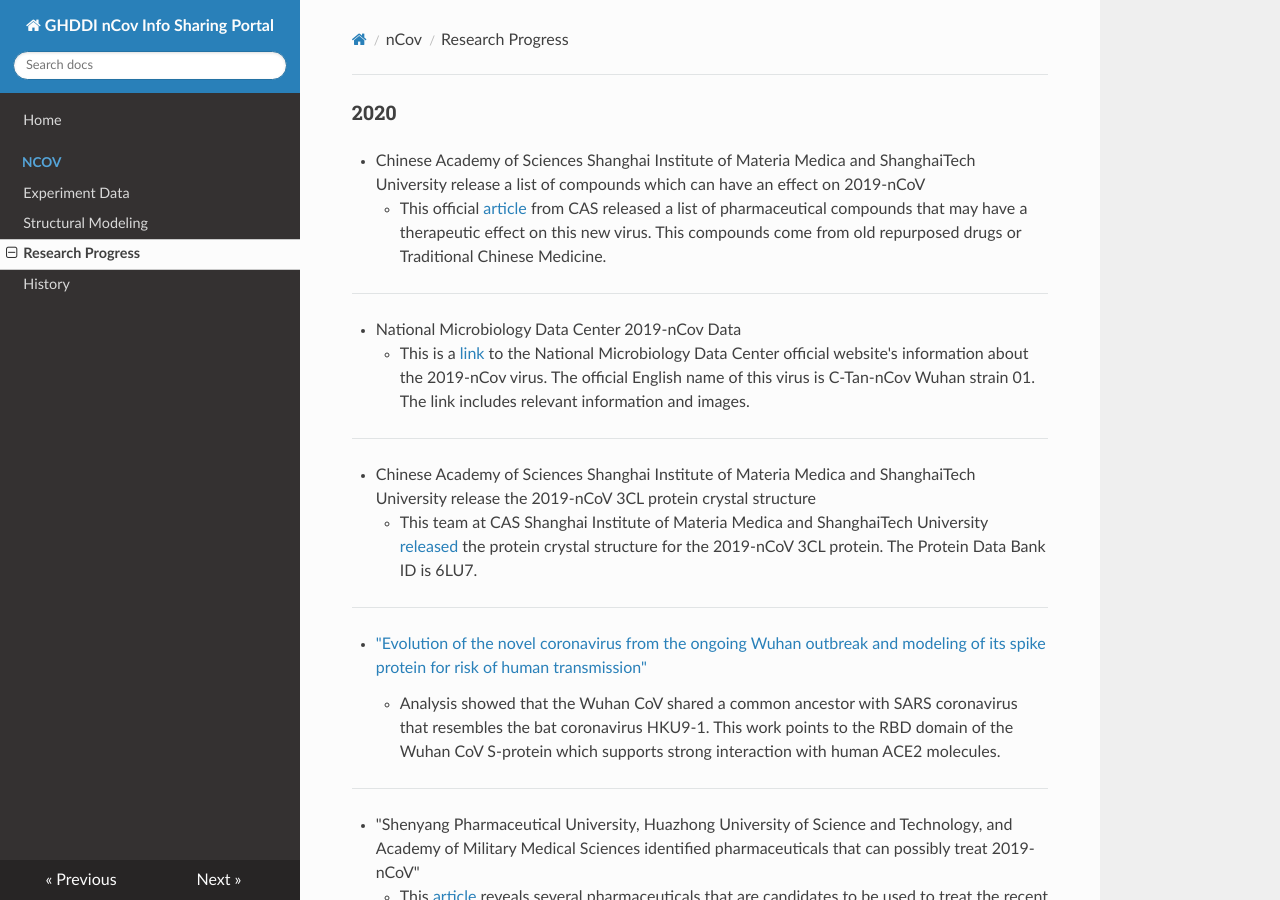
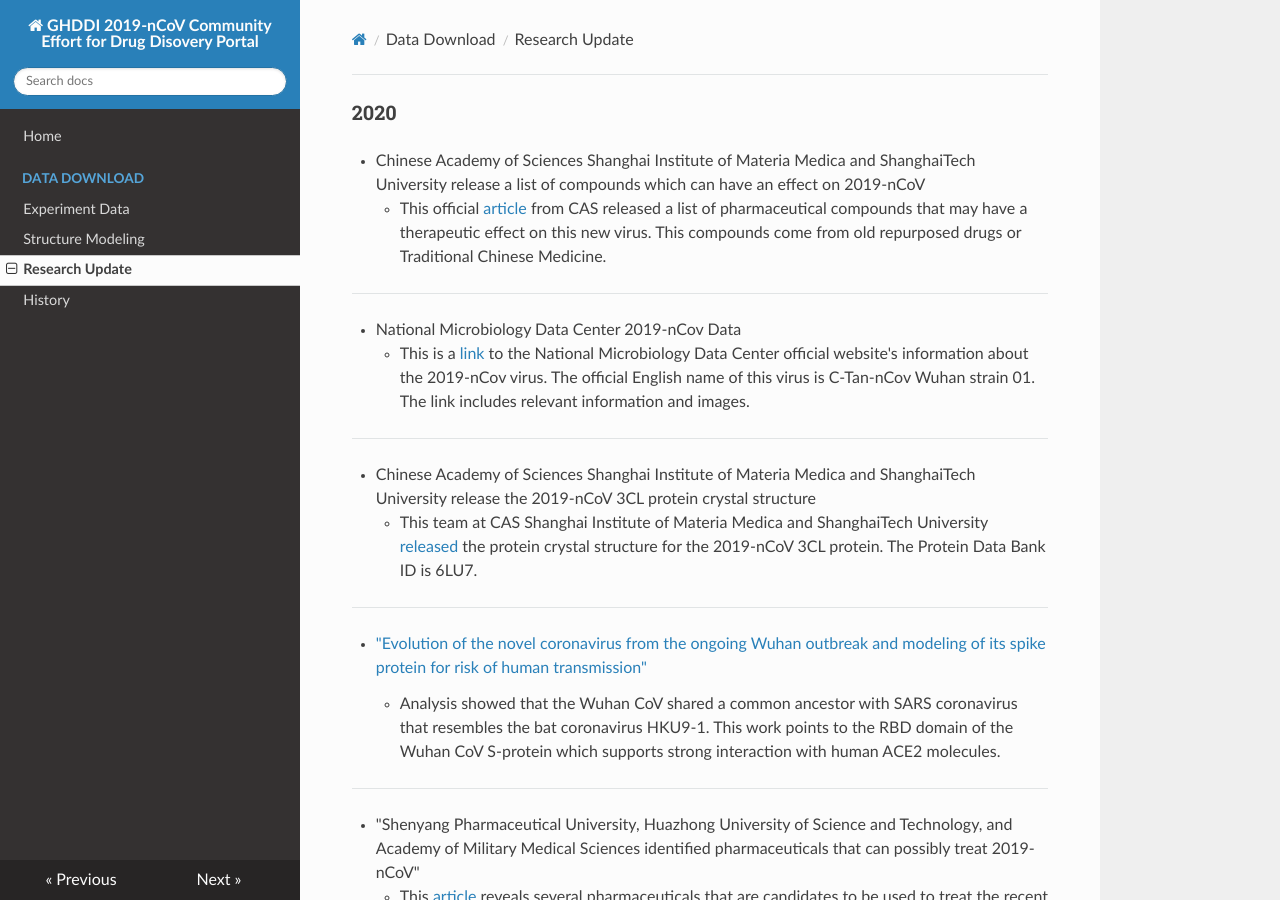
Before and after one commit to GHDDI-AILab/Targeting2019-nCoV, an MkDocs documentation site: the page built from docs/research_progress.md, in a window 1280 px wide and 900 px high. Built offline with MkDocs 1.6.1, drawn with Linux system fonts in a browser that asks for light colours; nearby versions of some CDN libraries.

Commit message:
update mkdocs.yml

```diff
--- a/mkdocs.yml
+++ b/mkdocs.yml
@@ -1,4 +1,4 @@
-site_name: GHDDI nCov Info Sharing Portal
+site_name: GHDDI 2019-nCoV Community Effort for Drug Disovery Portal
 site_author: David Leon (Dawei Leng)
 docs_dir: docs
 
@@ -10,10 +10,10 @@
 
 nav:
     - Home: index.md
-    - nCov:
+    - Data Download:
       - Experiment Data: CoV_Experiment_Data.md
-      - Structural Modeling: nCov_Structural_Modeling.md
-      - Research Progress: research_progress.md
+      - Structure Modeling: nCov_Structural_Modeling.md
+      - Research Update: research_progress.md
     - History: history.md
 
 
```
